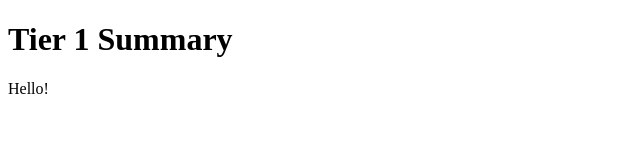
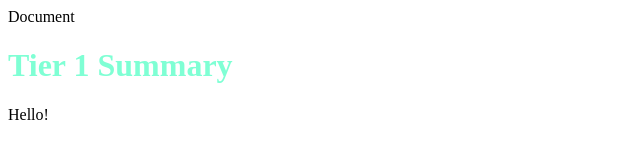
Before and after one commit to langstonmandela/tier-1-summary-video, a plain HTML site: page index.html in a window 1280 px wide. Shown: the whole page, without its empty margins (0-640 px from the left). Drawn offline with Linux system fonts and the light colour scheme.

Commit message:
brought in CSS file

```diff
--- a/index.html
+++ b/index.html
@@ -3,10 +3,12 @@
 <head>
     <meta charset="UTF-8">
     <meta name="viewport" content="width=device-width, initial-scale=1.0">
+    <!-- link the stylesheet -->
+    <link href="main.css" rel="stylesheet"
     <title>Document</title>
 </head>
 <body>
-   <h1>Tier 1 Summary</h1>
-   <p>Hello!</p>
+    <h1>Tier 1 Summary</h1>
+    <p>Hello!</p>
 </body>
 </html>
--- /dev/null
+++ b/main.css
@@ -0,0 +1,3 @@
+h1{
+    color:aquamarine
+}
```
